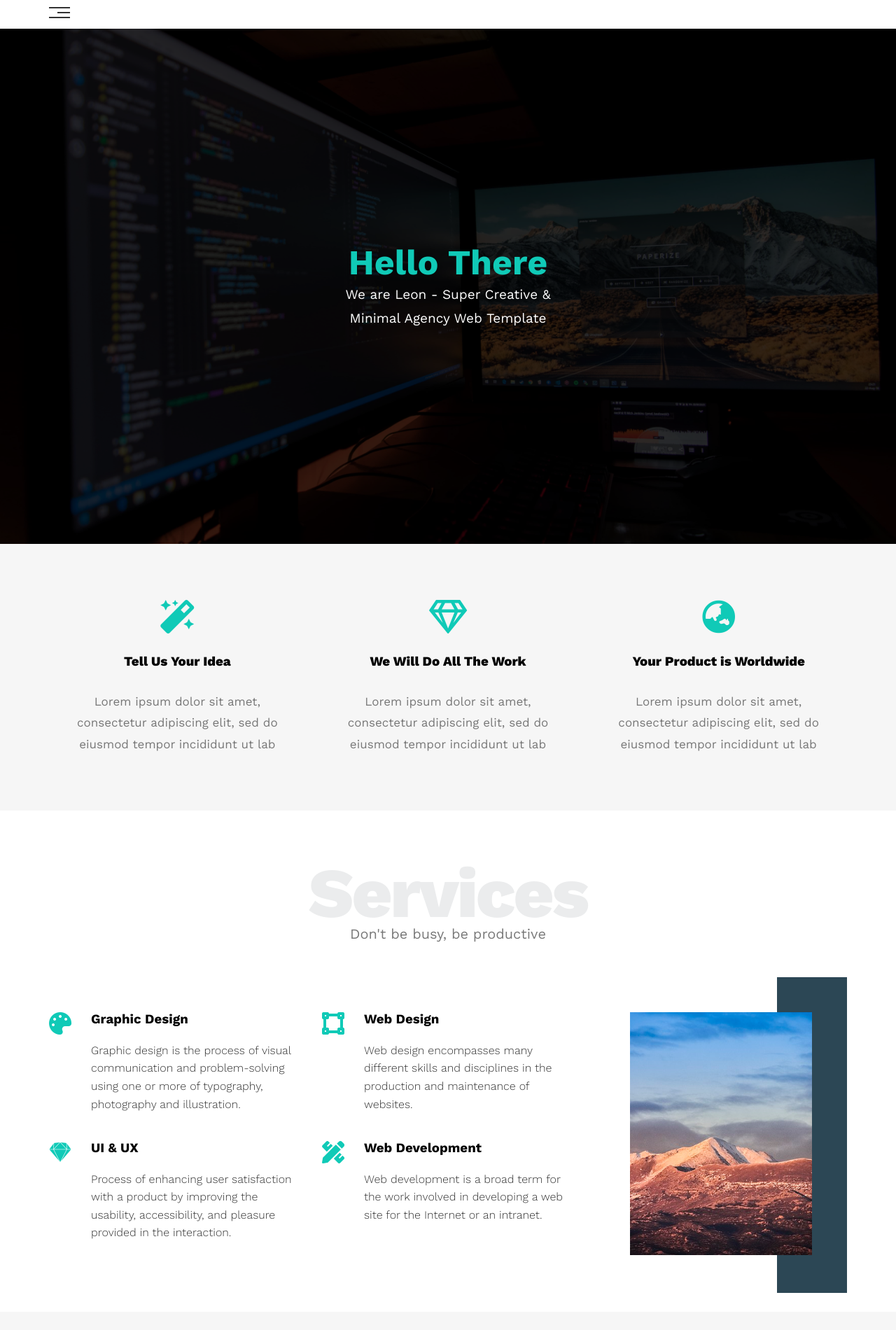
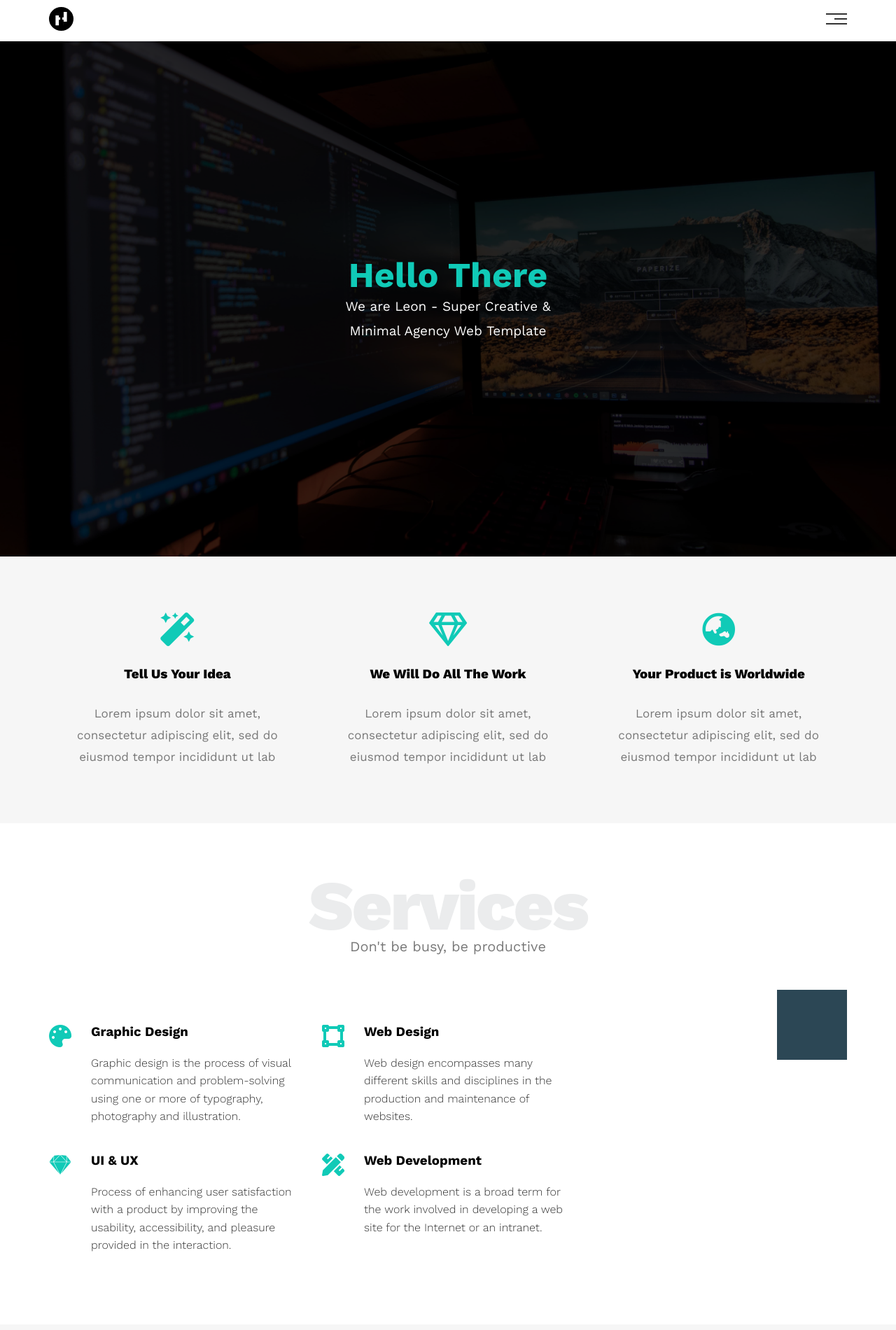
Before and after one commit to Hussein-kadhim/HTML-CSS-TEMPLATE-ONE, a website built with Parcel: page index.html in a window 1280 px wide. Shown: the top 1900 px of the page at 70% size. Built offline with nearby package versions, Linux system fonts and the light colour scheme.

Commit message:
Disable the serv image temperature

```diff
--- a/index.html
+++ b/index.html
@@ -25,7 +25,7 @@
 
     <div class="header">
         <div class="container">
-            <!-- <a href="/"> <img class="logo" src="./Images/logo.svg" alt="" /></a> -->
+            <a href="/"> <img class="logo" src="./Images/logo.svg" alt="" /></a>
             <div class="links">
                 <span class="icon">
                     <span></span>
@@ -144,7 +144,7 @@
                 </div>
                 <div class="col">
                     <div class="image image-column">
-                        <img src="images/services.jpg" alt="" />
+                        <!-- <img src="images/services.jpg" alt="" /> -->
                     </div>
                 </div>
             </div>
```
